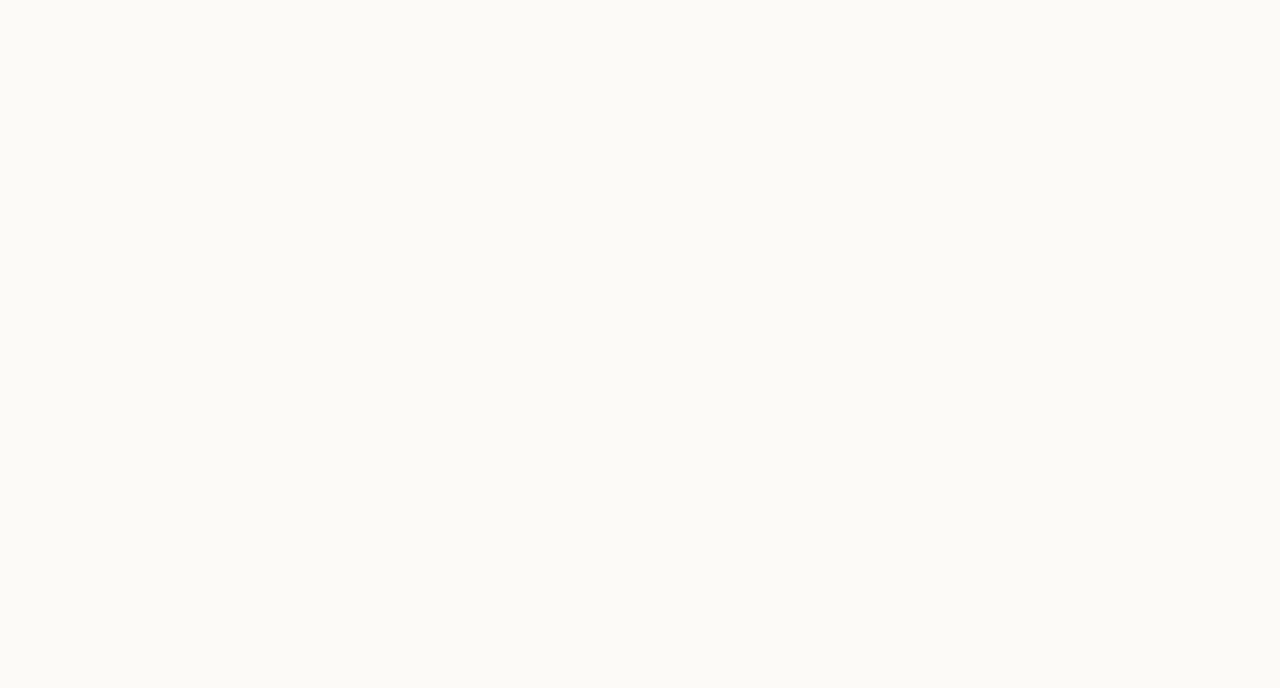
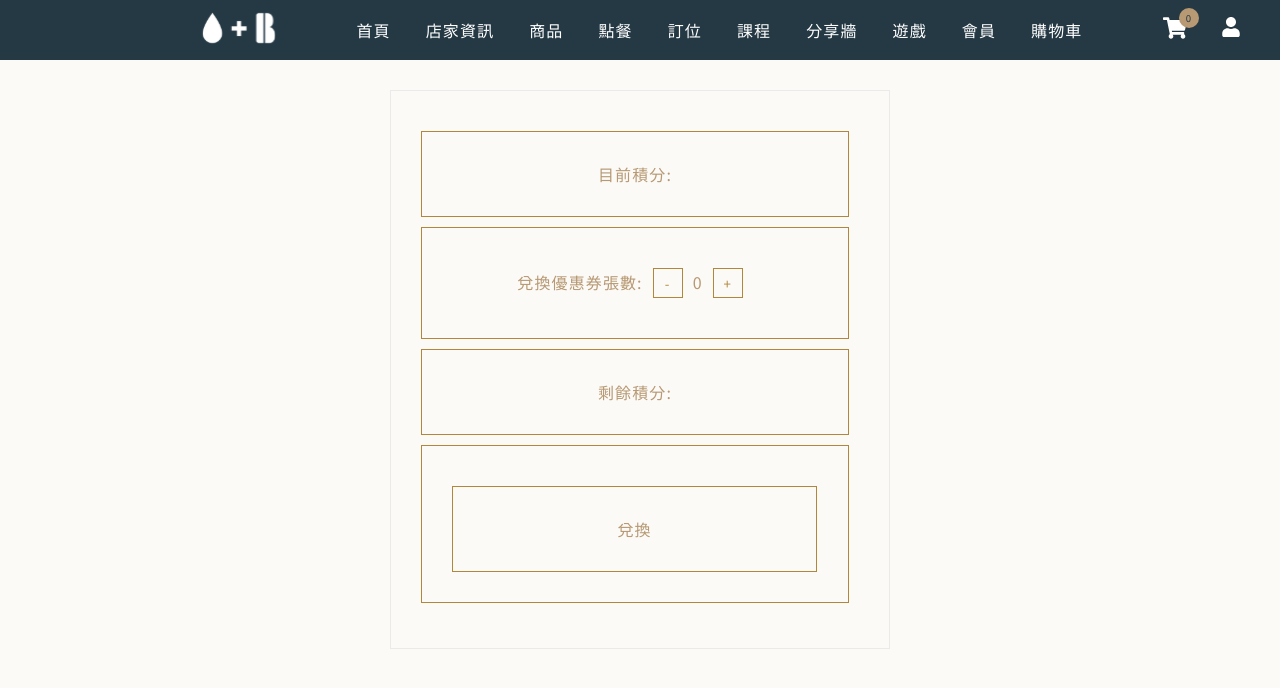
Before and after one commit to hunter850/coffee_react, a React (Create React App) app: page /PointsToCoupon in a window 1280 px wide. Before the commit this address had no page. Shown: the top 688 px of the page. Built offline with nearby package versions, Linux system fonts and the light colour scheme; no server answers; what react-chatbot-kit would draw is missing.

Commit message:
積分轉優惠券

```diff
--- a/src/App.js
+++ b/src/App.js
@@ -29,6 +29,7 @@ import Points from "./routes/game/Points";
 import Coupon from "./routes/game/Coupon";
 import Getcoupon from "./routes/game/Getcoupon";
 import Getpoint from "./routes/game/Getpoint";
+import PointsToCoupon from "./routes/game/PointsToCoupon";
 import Store from "./routes/store/Store";
 import AllProvider from "./Contexts/AllProvider";
 import ProductsDetail from "./routes/Products/ProductsDetail";
@@ -107,6 +108,7 @@ const App = () => {
                             <Route path="/store" element={<Store />} />
                             <Route path="/getcoupon" element={<Getcoupon />} />
                             <Route path="/getpoint" element={<Getpoint />} />
+                            <Route path="/PointsToCoupon" element={<PointsToCoupon />} />
                         </Routes>
                     </AllProvider>
                 </AuthContextProvider>
--- /dev/null
+++ b/src/routes/game/Components/PointsToCouponItem.js
@@ -0,0 +1,32 @@
+import { useState } from "react";
+
+function PointsToCouponItem() {
+    const [count, setCount] = useState(0);
+
+    return (
+        <>
+            <div>
+                兌換優惠券張數:
+                <button
+                    onClick={() => {
+                        setCount(count - 1);
+                    }}
+                    className="PointsToCouponbtn"
+                >
+                    -
+                </button>
+                <span>{count < 0 ? 0 : count}</span>
+                <button
+                    onClick={() => {
+                        setCount(count + 1);
+                    }}
+                    className="PointsToCouponbtn"
+                >
+                    +
+                </button>
+            </div>
+        </>
+    );
+}
+
+export default PointsToCouponItem;
--- a/src/routes/game/Game.js
+++ b/src/routes/game/Game.js
@@ -1,5 +1,6 @@
 import { Fragment } from "react";
-import NavBar from "../../component/NavBar";
+//import NavBar from "../../component/NavBar";
+import NavBar from "../../component/NavBar/NavBar";
 
 function Game() {
     return (
--- a/src/routes/game/Getcoupon.js
+++ b/src/routes/game/Getcoupon.js
@@ -1,10 +1,10 @@
-import NavBar from "../../component/NavBar";
+//import NavBar from "../../component/NavBar";
+import NavBar from "../../component/NavBar/NavBar";
 import "./css/GetCoupon.css";
 import React from "react";
 import CouponHandle from "./Components/CouponHandle";
 import { useState, useRef, useEffect, useContext } from "react";
 import { useAuth } from "../../component/Member/AuthContextProvider";
-// ====
 import { useNavigate } from "react-router-dom";
 import Modal from "../../component/Modal/Modal";
 import config from "../../component/Bot/config";
--- a/src/routes/game/Getpoint.js
+++ b/src/routes/game/Getpoint.js
@@ -1,20 +1,20 @@
 import { Fragment, useState, useEffect } from "react";
 import { useAuth } from "../../component/Member/AuthContextProvider";
 import { useNavigate } from 'react-router-dom';
-import NavBar from "../../component/NavBar";
+//import NavBar from "../../component/NavBar";
+import NavBar from "../../component/NavBar/NavBar";
 import React from "react";
 import "./css/Getpoint.css";
 // import SnakeGame from "./Components/SnakeGame";
 import AlertItem from "./AlertItem/AlertItem";
 import axios from "axios";
-// === 客服機器人 =====
 import config from "../../component/Bot/config";
 import MessageParser from "../../component/Bot/MessageParser.js";
 import ActionProvider from "../../component/Bot/ActionProvider.js";
 import Chatbot from "react-chatbot-kit";
 import "react-chatbot-kit/build/main.css";
 import "../../component/Bot/Bot.css";
-// =======================
+
 function Getpoint() {
     const { token } = useAuth();
     let navigate = useNavigate();
--- a/src/routes/game/Points.js
+++ b/src/routes/game/Points.js
@@ -1,6 +1,7 @@
 import { Fragment, useState, useEffect } from "react";
 import { useAuth } from "../../component/Member/AuthContextProvider";
-import NavBar from "../../component/NavBar";
+//import NavBar from "../../component/NavBar";
+import NavBar from "../../component/NavBar/NavBar";
 import "./css/Points.css";
 import axios from "axios";
 import { Link, useLocation, useSearchParams } from "react-router-dom";
@@ -11,8 +12,6 @@ import ActionProvider from "../../component/Bot/ActionProvider.js";
 import Chatbot from "react-chatbot-kit";
 import "react-chatbot-kit/build/main.css";
 import "../../component/Bot/Bot.css";
-
-// ===========
 
 function Points() {
     const { token } = useAuth();
@@ -98,17 +97,26 @@ function Points() {
             <div className="PointContainer">
                 <div className="display_justify_content load m10">
                     <p>目前有</p>
-                    <p style={{ color: "#red" }}>{TheTotalPoints}</p>
+                    <p style={{ color: "#B79973", fontWeight: "500" }}>
+                        {TheTotalPoints}
+                    </p>
                     <p>可用積分</p>
+                </div>
+                <div>
+                    {/* <h2> */}
+                    <Link
+                        to={{
+                            pathname: "/PointsToCoupon",
+                            search: "",
+                        }}
+                        className="PointsToCouponLink"
+                    >
+                        點擊轉優惠券
+                    </Link>
+                    {/* </h2> */}
                 </div>
                 <div className="display_justify_content load m10">
                     <div className=" display_justify_content wrapper">
-                        {/* <a
-                            className="recordstyle button <%=  type == 1 ? 'active' : '' %> "
-                            href="?type=1"
-                        >
-                            獲取紀錄
-                        </a> */}
                         <Link
                             to={{
                                 pathname: "/points",
@@ -122,12 +130,6 @@ function Points() {
                         </Link>
                     </div>
                     <div className=" display_justify_content wrapper">
-                        {/* <a
-                            className="button theUse <%=  type == 2 ? 'active' : '' %>"
-                            href="?type=2"
-                        >
-                            使用記錄
-                        </a> */}
                         <Link
                             to={{
                                 pathname: "/points",
@@ -160,16 +162,7 @@ function Points() {
                                     </th>
                                 </tr>
                             </thead>
-                            <tbody className="bg">
-                                {/* <% for(let i of rows){ %>
-                                    <tr className=" load">
-                                        <td><%= toDateString(i.create_at) %></td>
-                                        <td><%= type == 1 ? '每日簽到獎勵' : '咖啡拿鐵兌換券'; %></td>
-                                        <td><%= i.points_get %></td>
-                                    </tr>
-                                <% } %> */}
-                                {CouponList}
-                            </tbody>
+                            <tbody className="bg">{CouponList}</tbody>
                         </table>
                     </div>
                 </div>
--- /dev/null
+++ b/src/routes/game/PointsToCoupon.js
@@ -0,0 +1,28 @@
+import { Fragment, useState, useEffect } from "react";
+import { useAuth } from "../../component/Member/AuthContextProvider";
+import { Link, useLocation, useSearchParams } from "react-router-dom";
+import axios from "axios";
+import NavBar from "../../component/NavBar/NavBar";
+import "./css/PointsToCoupon.css";
+import PointsToCouponItem from "../game/Components/PointsToCouponItem";
+
+
+function PointsToCoupon() {
+    return (
+        <Fragment>
+            <NavBar />
+            <div className="PointsToCouponContainer">
+                <div className="PointsToCouponContainerInner">
+                    <div>目前積分:</div>
+                    <PointsToCouponItem />
+                    <div>剩餘積分: </div>
+                    <div className="filledLinkBox">
+                        <div className="filledLink">兌換</div>
+                    </div>
+                </div>
+            </div>
+        </Fragment>
+    );
+}
+
+export default PointsToCoupon;
--- a/src/routes/game/css/Points.css
+++ b/src/routes/game/css/Points.css
@@ -149,3 +149,29 @@
 .Ptable{
     width: 1040px;
 }
+.PointsToCouponLink{
+    font-weight: 500;
+    font-size: 16px;
+    line-height: 3.3;
+    position: relative;
+    cursor: pointer;
+    transition-duration: 0.4s;
+    padding-right: 35px;
+    color:rgb(71, 68, 68) ;
+
+}
+.PointsToCouponLink:hover{
+    color: #B79973;
+}
+.PointsToCouponLink:after{
+    background: url(https://owls-cr.co.jp/common/images/icon/icon_arrow_a.svg) left top no-repeat;
+    content: "";
+    transition-duration: 0.4s;
+    display: block;
+    position: absolute;
+    top: -0.27778vw;
+    right: 0;
+    background-size: contain;
+    width: 32px;
+    height: 32px;
+}
--- /dev/null
+++ b/src/routes/game/css/PointsToCoupon.css
@@ -0,0 +1,53 @@
+.PointsToCouponContainer{
+    width: 100%;
+    display: flex;
+    flex-direction: column;
+    text-align: center;
+    justify-content: center;
+    background-color: #FCFAF7;
+    position: relative;
+}
+.PointsToCouponContainerInner{
+    width: 500px;
+    margin: auto;
+    padding: 30px 40px 45px 30px;
+    margin-top: 30px;
+    border: 1px solid #ebe9e9;
+}
+.PointsToCouponContainerInner div{
+    padding: 30px;
+    color: #b79973;
+    font-weight: 400;
+    border: 1px solid #b1883a;
+    margin-top: 10px;
+}
+.filledLink{
+    width: 365px;
+    transition: opacity 3s linear;
+    transition-delay: 1s;
+    will-change: opacity;
+    background-size: contain;
+}
+.filledLink:hover{
+    color: #b1883a;
+    background-image: linear-gradient(to right, #b1883a 50%, transparent 50%);
+    background-repeat: no-repeat;
+    background-position-x: 100%;
+    background-size: 200% 100%;
+    transition: background-position 2s cubic-bezier(0.22, 1, 0.36, 1);
+    cursor: pointer;
+
+}
+.filledLink:active{
+    background-color: #b1883a;
+    color: #FCFAF7;
+}
+.PointsToCouponbtn{
+    width: 30px;
+    height: 30px;
+    border: 1px solid #b1883a;
+    background-color: transparent;
+    margin: 10px;
+    color: #b1883a;
+    cursor: pointer;
+}
--- a/src/routes/store/css/Store.css
+++ b/src/routes/store/css/Store.css
@@ -511,6 +511,7 @@
 }
 .styles_row-title__1YiiY{
     color: #1C1C1C !important;
+    font-weight: 400;
 }
 .styles_row-title__1YiiY:hover{
     color: #D2A36C !important;
```
Also changed, not shown: src/routes/game/Coupon.js (+2 -59 lines), src/routes/store/Store.js (+2 -11 lines).
